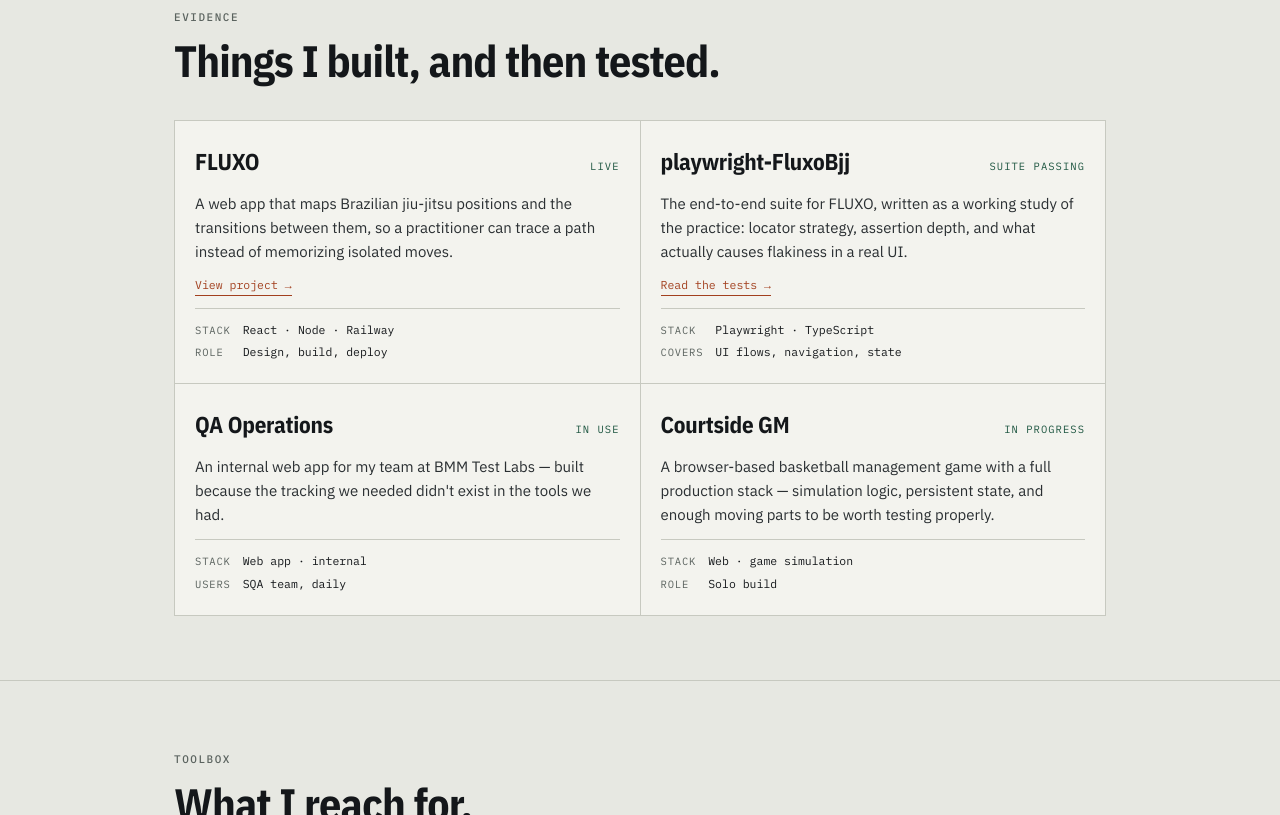
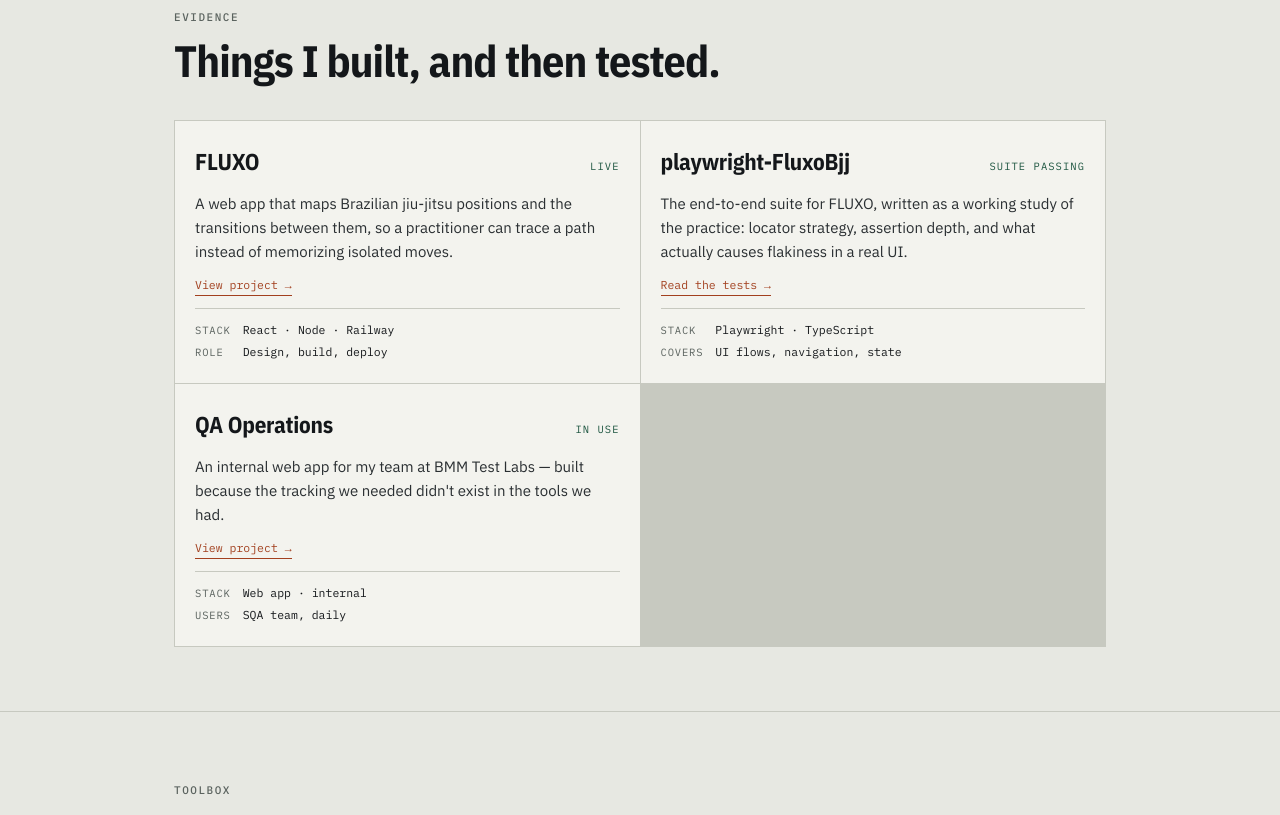
Before and after one commit to Herbertph/herbertph.com, a website: page index.html in a window 1280 px wide. Shown: the part 1684-2499 px from the top of the page. Drawn offline with nearby package versions, Linux system fonts and the light colour scheme.

Commit message:
Modify pending row and add project link
Updated the pending row to reflect a new data-ms value and added a link to the QA Operations project.

```diff
--- a/index.html
+++ b/index.html
@@ -155,7 +155,7 @@
         <div class="row" data-ms="51"><span class="tick">✓</span><span class="name" data-i="r4"></span><span class="ms"></span></div>
         <div class="row" data-ms="19"><span class="tick">✓</span><span class="name" data-i="r5"></span><span class="ms"></span></div>
         <div class="row" data-ms="9"><span class="tick">✓</span><span class="name" data-i="r6"></span><span class="ms"></span></div>
-        <div class="row pending" data-pending="1"><span class="tick">◷</span><span class="name" data-i="r7"></span><span class="ms" data-i="pending"></span></div>
+        <div class="row" data-ms="171"><span class="tick">✓</span><span class="name" data-i="r7"></span><span class="ms" data-i="pending"></span></div>
       </div>
       <div class="run-foot">
         <span id="summary"></span>
@@ -210,18 +210,10 @@
         <article class="card">
           <div class="top-line"><h3>QA Operations</h3><span class="verdict" data-i="v3"></span></div>
           <p data-i="c3b"></p>
+          <a class="link" href="https://github.com/Herbertph/qa-ops-board" target="_blank" rel="noopener" data-i="seeProject"></a>
           <dl>
             <dt data-i="dStack"></dt><dd data-i="c3stack"></dd>
             <dt data-i="dUsers"></dt><dd data-i="c3users"></dd>
-          </dl>
-        </article>
-
-        <article class="card">
-          <div class="top-line"><h3>Courtside GM</h3><span class="verdict" data-i="v4"></span></div>
-          <p data-i="c4b"></p>
-          <dl>
-            <dt data-i="dStack"></dt><dd data-i="c4stack"></dd>
-            <dt data-i="dRole"></dt><dd data-i="c4role"></dd>
           </dl>
         </article>
 
```
